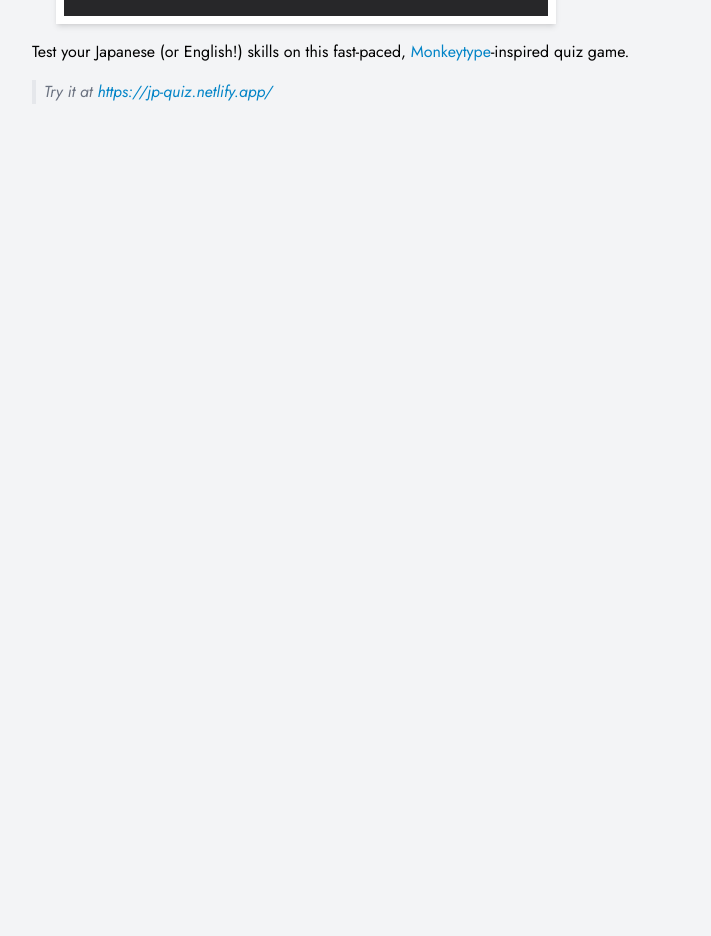
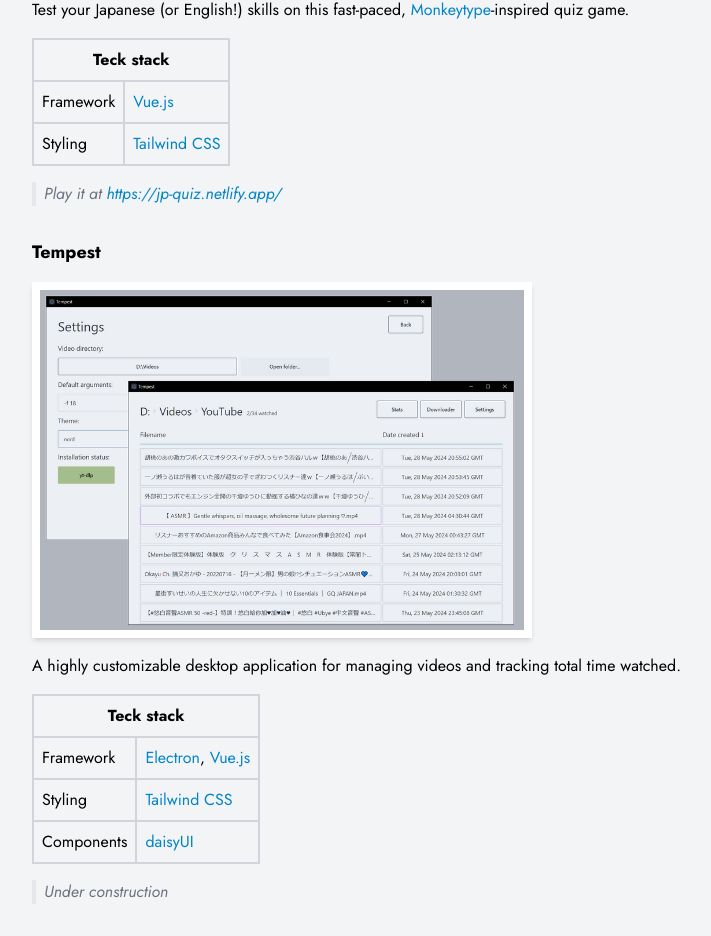
Before and after one commit to cyan1x/portfolio, a Vue app: page / in a window 1280 px wide. Shown: the part 1718-2654 px from the top of the page, without its empty margins (256-967 px from the left). Before the commit the page ends 1854 px from the top, so only its background shows below. Built offline with nearby package versions, Linux system fonts and the light colour scheme.

Commit message:
Add tempest

```diff
--- a/src/App.vue
+++ b/src/App.vue
@@ -2,6 +2,7 @@
 import InlineCode from './components/InlineCode.vue'
 import VtuberRecs from './assets/vtuber-recs.jpg'
 import JPQuizWeb from './assets/jp-quiz-web.jpg'
+import Tempest from './assets/tempest.png'
 import ProjectCard from './components/ProjectCard.vue';
 </script>
 
@@ -69,6 +70,48 @@
               </tr>
               <tr>
                 <td class="border-2 border-gray-300 p-2">Styling</td>
+                <td class="border-2 border-gray-300 p-2">Plain CSS</td>
+              </tr>
+            </table>
+          </div>
+        </template>
+      </ProjectCard>
+      <ProjectCard title="jp-quiz-web" :imgSrc="JPQuizWeb" flavorText="Play it at" link="https://jp-quiz.netlify.app/">
+        Test your Japanese (or English!) skills on this fast-paced, <a class="link"
+          href="https://monkeytype.com/">Monkeytype</a>-inspired quiz game.
+        <template #tech-stack>
+          <div>
+            <table>
+              <tr>
+                <th class="border-2 border-gray-300 p-2" colspan="2">Teck stack</th>
+              </tr>
+              <tr>
+                <td class="border-2 border-gray-300 p-2">Framework</td>
+                <td class="border-2 border-gray-300 p-2"><a href="https://vuejs.org/">Vue.js</a></td>
+              </tr>
+              <tr>
+                <td class="border-2 border-gray-300 p-2">Styling</td>
+                <td class="border-2 border-gray-300 p-2"><a href="https://tailwindcss.com/">Tailwind CSS</a></td>
+              </tr>
+            </table>
+          </div>
+        </template>
+      </ProjectCard>
+      <ProjectCard title="Tempest" :imgSrc="Tempest" flavorText="Under construction">
+        A highly customizable desktop application for managing videos and tracking total time watched.
+        <template #tech-stack>
+          <div>
+            <table>
+              <tr>
+                <th class="border-2 border-gray-300 p-2" colspan="2">Teck stack</th>
+              </tr>
+              <tr>
+                <td class="border-2 border-gray-300 p-2">Framework</td>
+                <td class="border-2 border-gray-300 p-2"><a href="https://www.electronjs.org/">Electron</a>, <a
+                    href="https://vuejs.org/">Vue.js</a></td>
+              </tr>
+              <tr>
+                <td class="border-2 border-gray-300 p-2">Styling</td>
                 <td class="border-2 border-gray-300 p-2"><a href="https://tailwindcss.com/">Tailwind CSS</a></td>
               </tr>
               <tr>
@@ -79,10 +122,6 @@
           </div>
         </template>
       </ProjectCard>
-      <ProjectCard title="jp-quiz-web" :imgSrc="JPQuizWeb" flavorText="Try it at" link="https://jp-quiz.netlify.app/">
-        Test your Japanese (or English!) skills on this fast-paced, <a class="link"
-          href="https://monkeytype.com/">Monkeytype</a>-inspired quiz game.
-      </ProjectCard>
     </div>
   </main>
 </template>
--- a/src/components/ProjectCard.vue
+++ b/src/components/ProjectCard.vue
@@ -2,25 +2,25 @@
 defineProps<{
   title: string
   imgSrc: string
-  link: string
-  flavorText: string
+  link?: string
+  flavorText?: string
 }>()
 </script>
 
 <template>
   <div class="flex flex-col gap-4">
     <h2 class="text-lg font-bold"> {{ title }}</h2>
-    <div class="flex justify-center md:justify-start md:pl-6">
+    <div class="flex justify-center md:justify-start">
       <img :src="imgSrc" class="w-[500px] border-8 border-white shadow-md" />
     </div>
     <p>
       <slot></slot>
     </p>
     <slot name="tech-stack"></slot>
-    <p class="italic text-gray-500 border-l-4 pl-2">
+    <p v-if="flavorText" class="italic text-gray-500 border-l-4 pl-2">
       {{ flavorText }}
       <br class="sm:hidden" />
-      <a :href="link">{{ link }}</a>
+      <a v-if="link" :href="link">{{ link }}</a>
     </p>
   </div>
 </template>
```
Also changed, not shown: src/assets/tempest.png (added).
